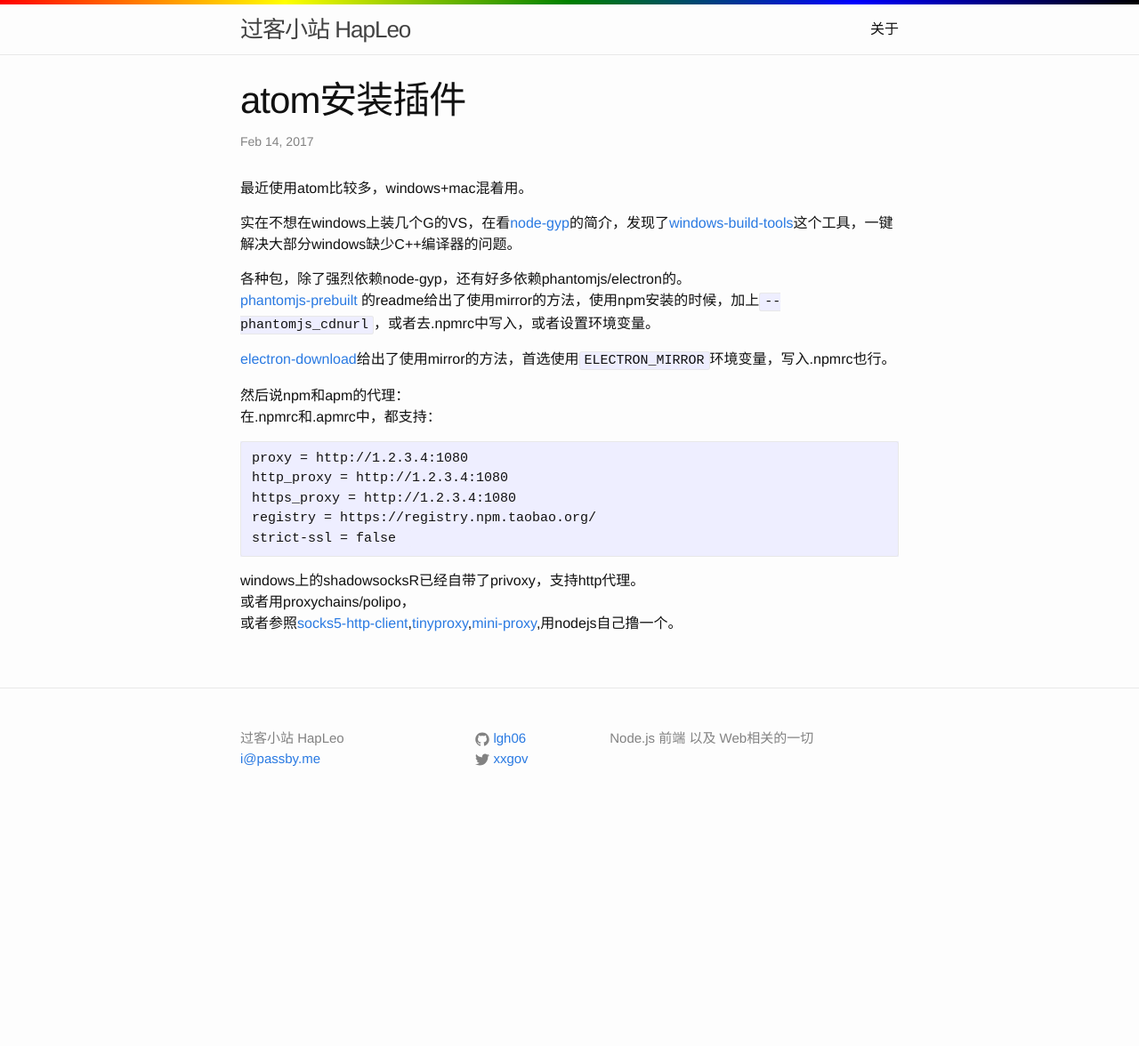
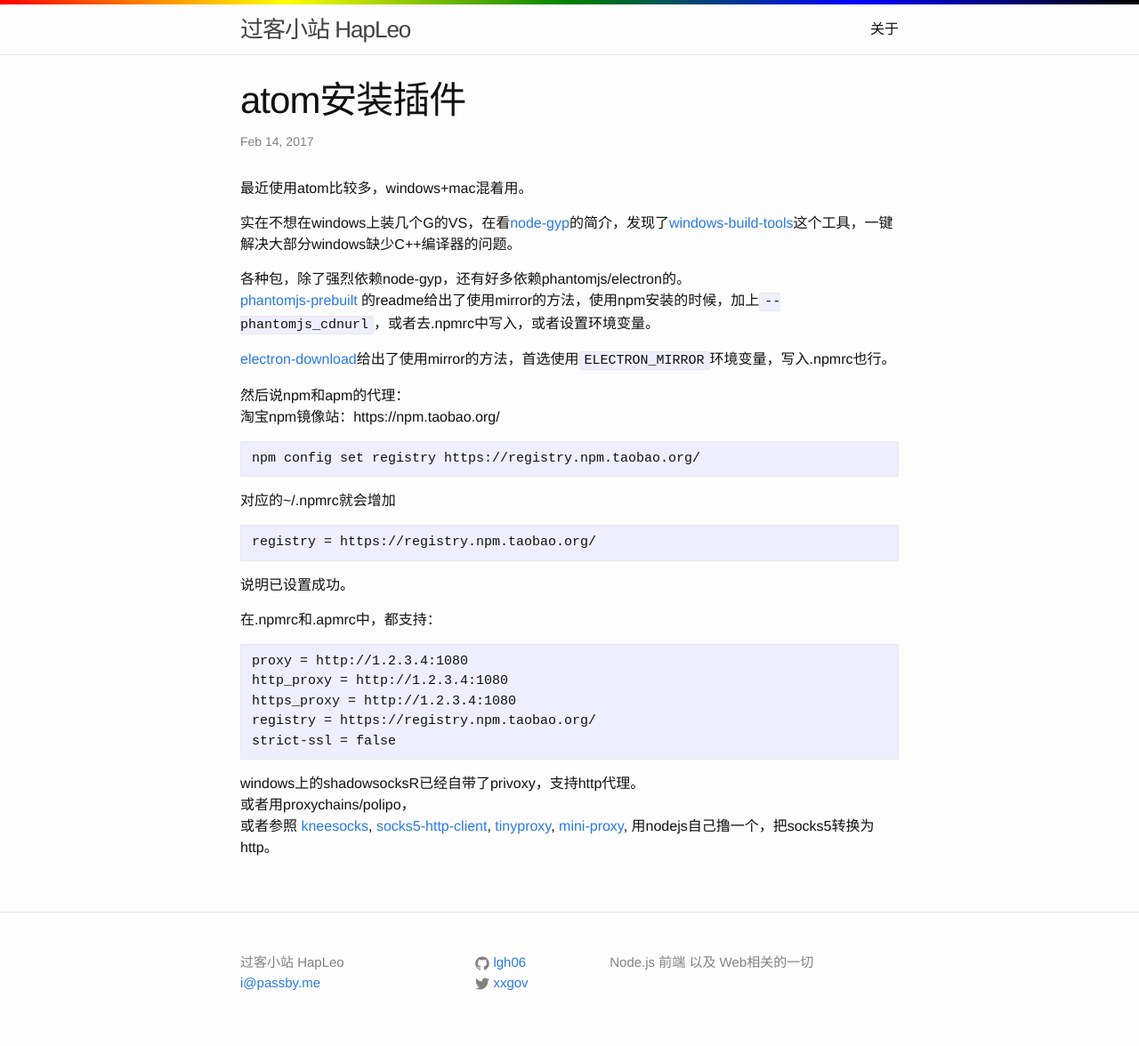
Before and after one commit to lgh06/blog, a Jekyll site: the page built from _posts/2017-02-14-apm-proxy.md, in a window 1280 px wide. Shown: the whole page at 89% size. Built offline with Jekyll 4.4.1, drawn with Linux system fonts in a browser that asks for light colours; before the commit the page ends 924 px from its top, so only the background shows below that.

Commit message:
update apm-proxy

````diff
--- a/_posts/2017-02-14-apm-proxy.md
+++ b/_posts/2017-02-14-apm-proxy.md
@@ -15,6 +15,16 @@ categories: editor
 [electron-download](https://www.npmjs.com/package/electron-download)给出了使用mirror的方法，首选使用```ELECTRON_MIRROR```环境变量，写入.npmrc也行。
 
 然后说npm和apm的代理：
+淘宝npm镜像站：https://npm.taobao.org/
+```
+npm config set registry https://registry.npm.taobao.org/
+```
+对应的~/.npmrc就会增加
+```
+registry = https://registry.npm.taobao.org/
+```
+说明已设置成功。
+
 在.npmrc和.apmrc中，都支持：
 ```
 proxy = http://1.2.3.4:1080
@@ -25,4 +35,9 @@ strict-ssl = false
 ```
 windows上的shadowsocksR已经自带了privoxy，支持http代理。
 或者用proxychains/polipo，
-或者参照[socks5-http-client](https://www.npmjs.com/package/socks5-http-client),[tinyproxy](https://github.com/jin5354/tinyproxy),[mini-proxy](https://github.com/liyangready/mini-proxy),用nodejs自己撸一个。
+或者参照
+[kneesocks](https://github.com/bitinn/kneesocks),
+[socks5-http-client](https://www.npmjs.com/package/socks5-http-client),
+[tinyproxy](https://github.com/jin5354/tinyproxy),
+[mini-proxy](https://github.com/liyangready/mini-proxy),
+用nodejs自己撸一个，把socks5转换为http。
````
